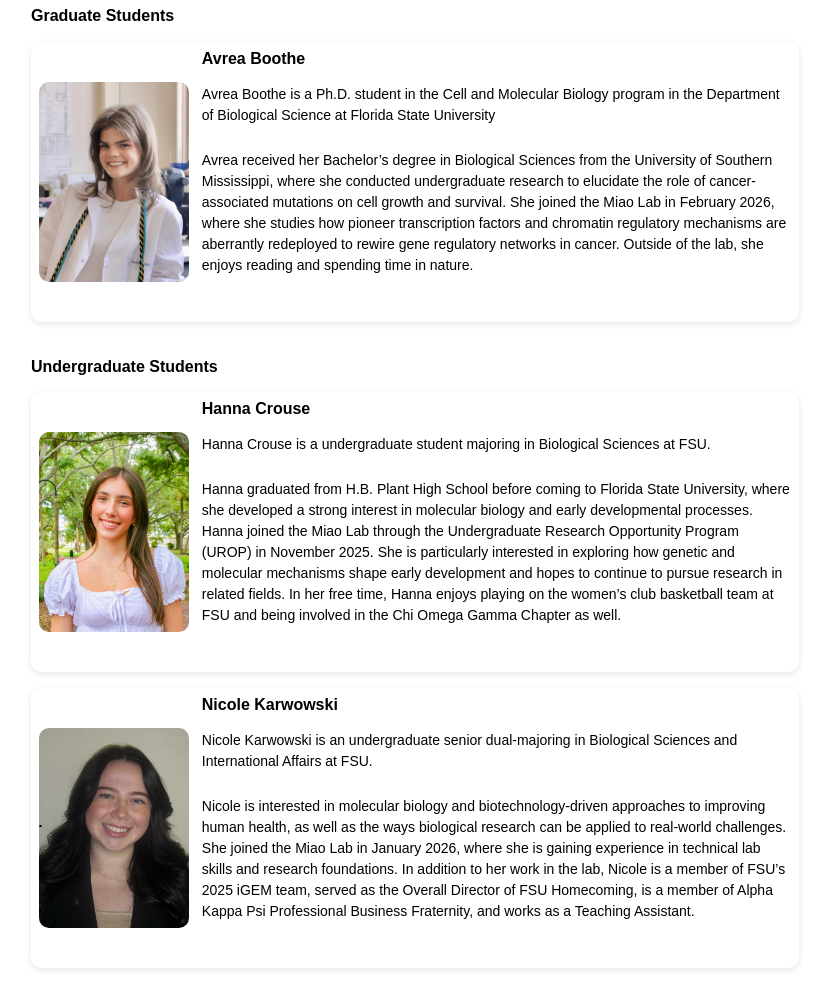
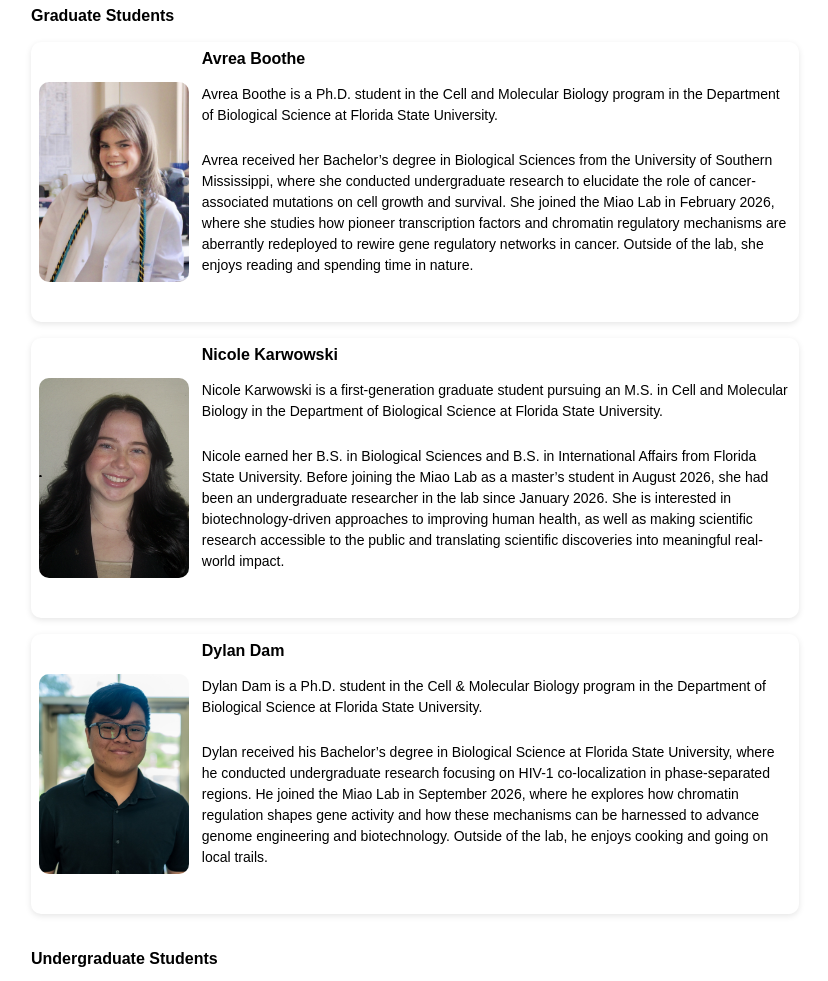
Before and after one commit to liyun-miao/lab-website, a plain HTML site: page people.html in a window 1280 px wide. Shown: the part 439-1420 px from the top of the page, without its empty margins (225-1053 px from the left). Drawn offline with Linux system fonts and the light colour scheme.

Commit message:
Update 10-25-2016

```diff
--- a/people.html
+++ b/people.html
@@ -75,15 +75,43 @@
             <!-- <a href="https://scholar.google.com/citations?user=GapCzf0AAAAJ&hl=en" target="_blank"><small>Google Scholar</small></a> -->
             <!-- <a href="mailto:lmiao3@fsu.edu"><small> Email</small></a> -->
             <p>
-            Avrea Boothe is a Ph.D. student in the Cell and Molecular Biology program in the Department of Biological Science at Florida State University
+            Avrea Boothe is a Ph.D. student in the Cell and Molecular Biology program in the Department of Biological Science at Florida State University.
             </p>
             <p>
             Avrea received her Bachelor’s degree in Biological Sciences from the University of Southern Mississippi, where she conducted undergraduate research to elucidate the role of cancer-associated mutations on cell growth and survival. She joined the Miao Lab in February 2026, where she studies how pioneer transcription factors and chromatin regulatory mechanisms are aberrantly redeployed to rewire gene regulatory networks in cancer. Outside of the lab, she enjoys reading and spending time in nature.            </p>
           </div>
         </div>
 
+        <!-- Student 2 -->
+        <div class="person">
+          <img src="images/headshots/Nicole_Karwowski_3_4.png" alt="Nicole Karwowski">
+          <div class="person-info">
+            <b>Nicole Karwowski</b>
+            <!-- <a href="https://scholar.google.com/citations?user=GapCzf0AAAAJ&hl=en" target="_blank"><small>Google Scholar</small></a> -->
+            <!-- <a href="mailto:lmiao3@fsu.edu"><small> Email</small></a> -->
+            <p>
+            Nicole Karwowski is a first-generation graduate student pursuing an M.S. in Cell and Molecular Biology in the Department of Biological Science at Florida State University.
+            </p>
+            <p>
+            Nicole earned her B.S. in Biological Sciences and B.S. in International Affairs from Florida State University. Before joining the Miao Lab as a master’s student in August 2026, she had been an undergraduate researcher in the lab since January 2026. She is interested in biotechnology-driven approaches to improving human health, as well as making scientific research accessible to the public and translating scientific discoveries into meaningful real-world impact.            </p>
+          </div>
+        </div>
 
-
+        <!-- Student 3 -->
+        <div class="person">
+          <img src="images/headshots/Dylan_Dam_3_4.jpg" alt="Dylan Dam">
+          <div class="person-info">
+            <b>Dylan Dam</b>
+            <!-- <a href="https://scholar.google.com/citations?user=GapCzf0AAAAJ&hl=en" target="_blank"><small>Google Scholar</small></a> -->
+            <!-- <a href="mailto:lmiao3@fsu.edu"><small> Email</small></a> -->
+            <p>
+            Dylan Dam is a Ph.D. student in the Cell & Molecular Biology program in the Department of Biological Science at Florida State University.
+            </p>
+            <p>
+            Dylan received his Bachelor’s degree in Biological Science at Florida State University, where he conducted undergraduate research focusing on HIV-1 co-localization in phase-separated regions. He joined the Miao Lab in September 2026, where he explores how chromatin regulation shapes gene activity and how these mechanisms can be harnessed to advance genome engineering and biotechnology. Outside of the lab, he enjoys cooking and going on local trails.
+            </p>
+          </div>
+        </div>
 
       </div>
     </div>
@@ -107,20 +135,6 @@
             </p>
             <p>
              Hanna graduated from H.B. Plant High School before coming to Florida State University, where she developed a strong interest in molecular biology and early developmental processes. Hanna joined the Miao Lab through the Undergraduate Research Opportunity Program (UROP) in November 2025. She is particularly interested in exploring how genetic and molecular mechanisms shape early development and hopes to continue to pursue research in related fields. In her free time, Hanna enjoys playing on the women’s club basketball team at FSU and being involved in the Chi Omega Gamma Chapter as well.
-            </p>
-          </div>
-        </div>
-
-        <!-- Student 2 -->
-        <div class="person">
-          <img src="images/headshots/Nicole_Karwowski_3_4.png" alt="Nicole Karwowski">
-          <div class="person-info">
-            <b>Nicole Karwowski</b>
-            <p>
-              Nicole Karwowski is an undergraduate senior dual-majoring in Biological Sciences and International Affairs at FSU.
-            </p>
-            <p>
-              Nicole is interested in molecular biology and biotechnology-driven approaches to improving human health, as well as the ways biological research can be applied to real-world challenges. She joined the Miao Lab in January 2026, where she is gaining experience in technical lab skills and research foundations. In addition to her work in the lab, Nicole is a member of FSU’s 2025 iGEM team, served as the Overall Director of FSU Homecoming, is a member of Alpha Kappa Psi Professional Business Fraternity, and works as a Teaching Assistant.
             </p>
           </div>
         </div>
```
Also changed, not shown: join.html (+3 -0 lines), images/headshots/Dylan_Dam_3_4.jpg (added).
